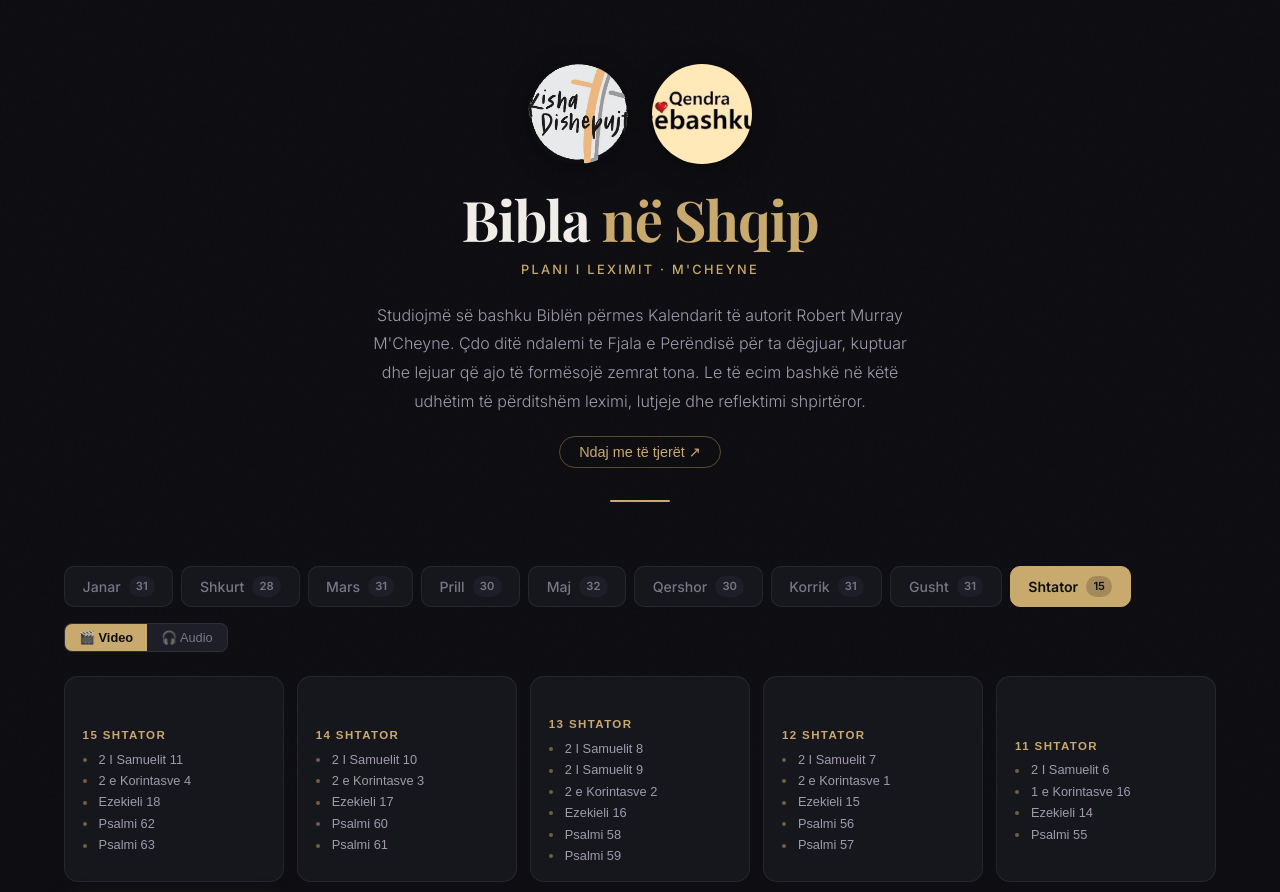
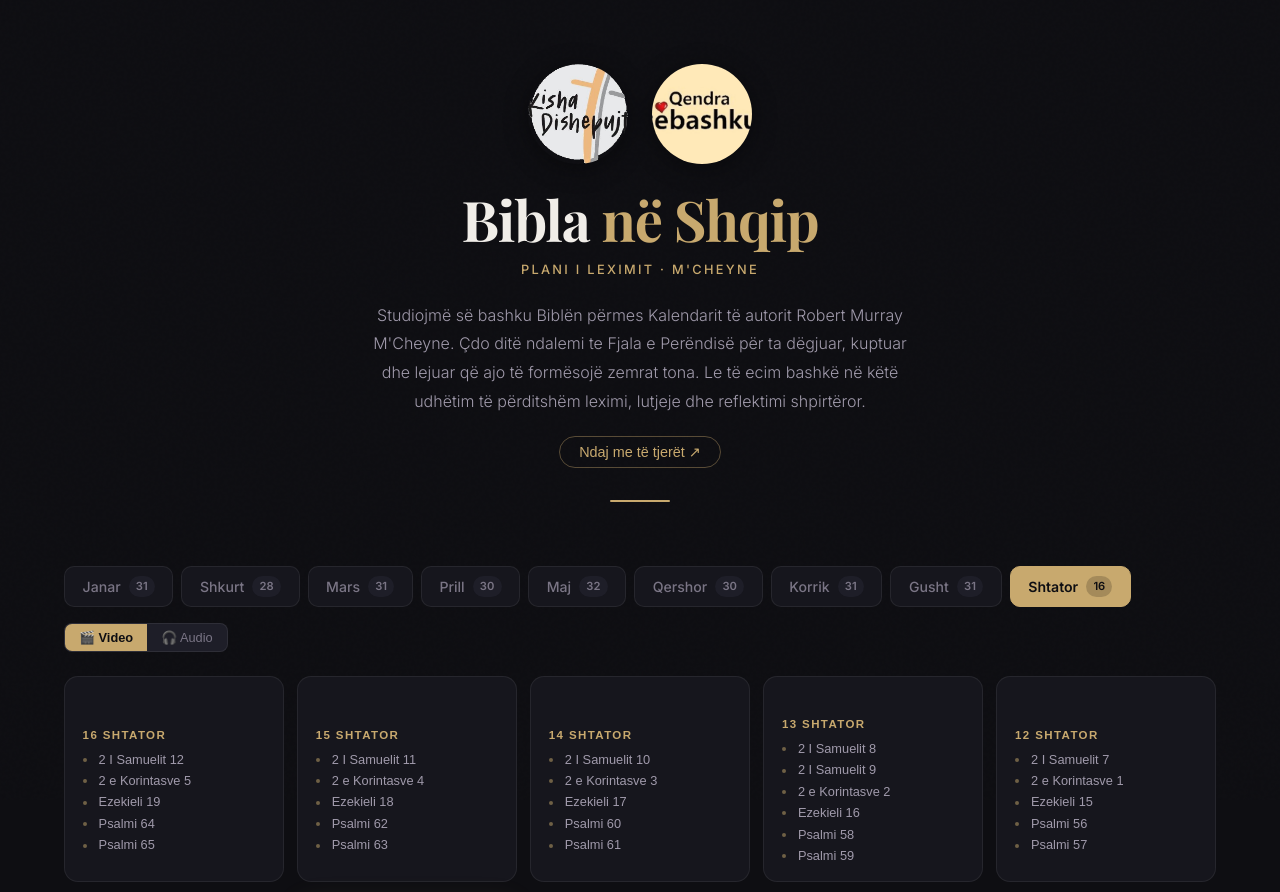
Before and after one commit to jeffandmeredith-max/bibla-shqip, a React (Vite) app: page / in a window 1280 px wide. Shown: the top 892 px of the page. Built offline with nearby package versions, Linux system fonts and the light colour scheme.

Commit message:
chore: daily update 2026-09-16

```diff
--- a/src/data/september.js
+++ b/src/data/september.js
@@ -392,5 +392,32 @@ export const september = [
         "start": 796
       }
     ]
+  },
+  {
+    "day": 16,
+    "date": "16 Shtator",
+    "videoId": "m3p3PDjFiNg",
+    "readings": [
+      {
+        "title": "2 I Samuelit 12",
+        "start": 0
+      },
+      {
+        "title": "2 e Korintasve 5",
+        "start": 297
+      },
+      {
+        "title": "Ezekieli 19",
+        "start": 465
+      },
+      {
+        "title": "Psalmi 64",
+        "start": 580
+      },
+      {
+        "title": "Psalmi 65",
+        "start": 649
+      }
+    ]
   }
 ]
```
